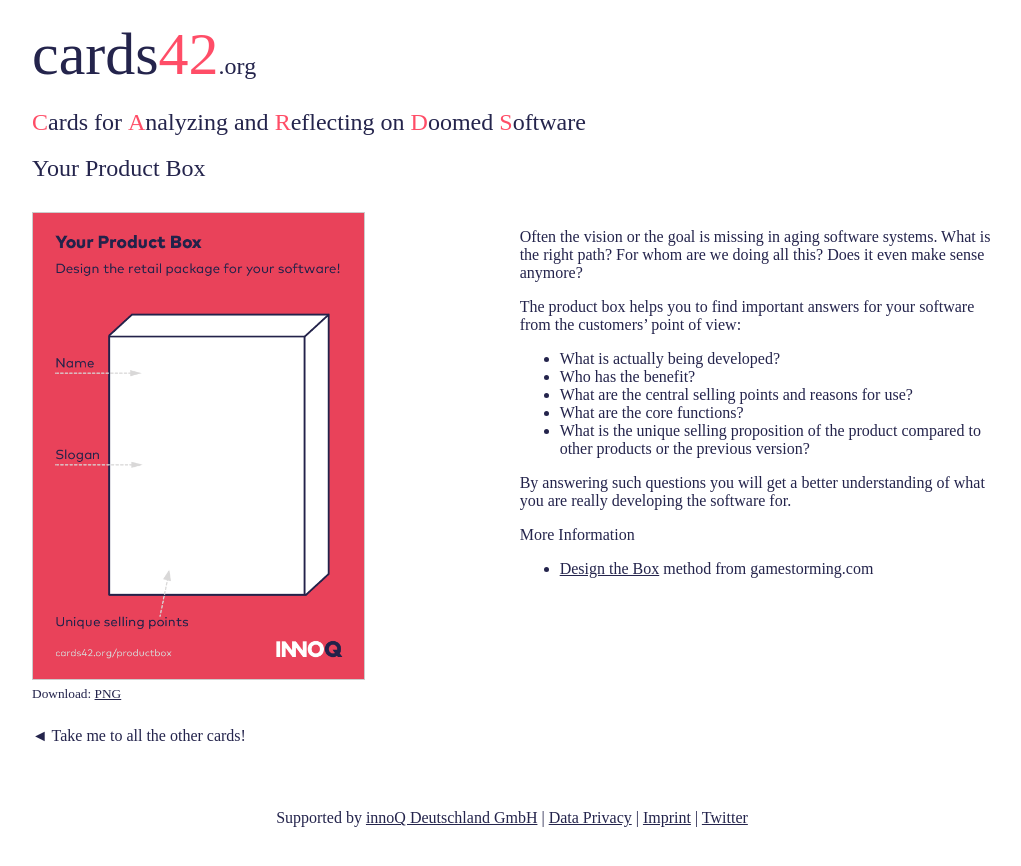
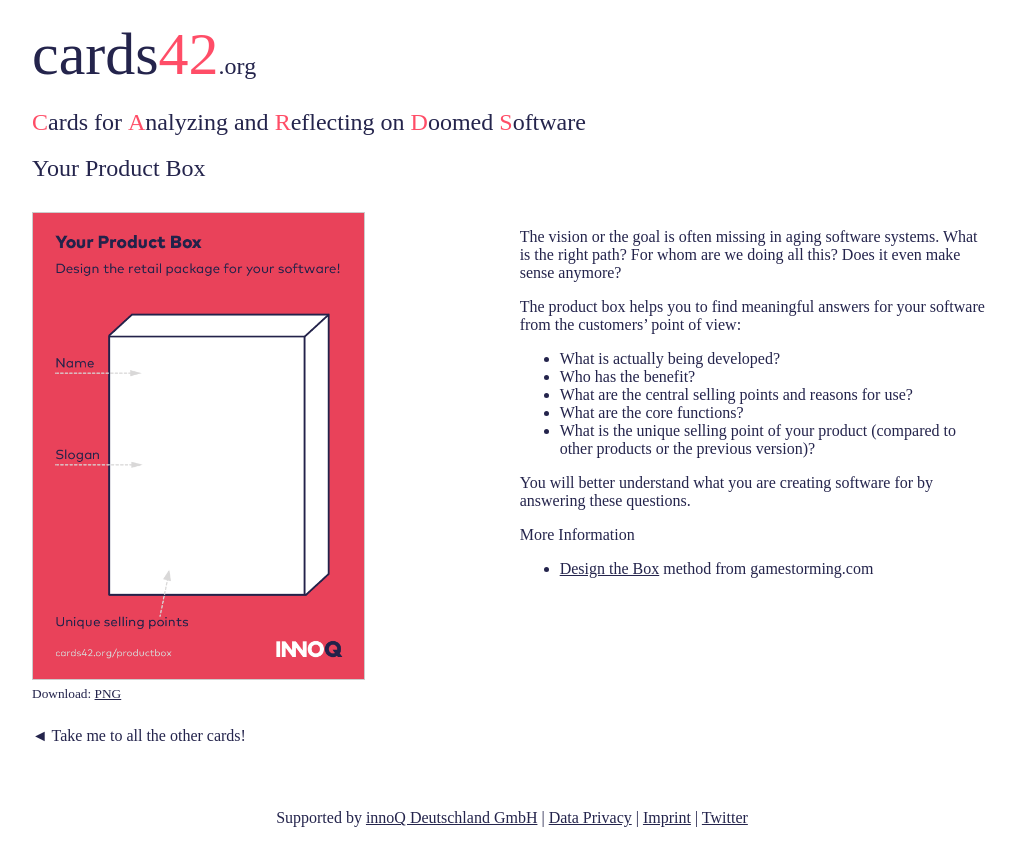
Before and after one commit to innoq/cards42org, a Jekyll site: the page built from _descriptions_EN/card05_productbox.md, in a window 1280 px wide. Shown: the top 866 px of the page, without its empty margins (128-1149 px from the left). Built offline with Jekyll 4.4.1, drawn with Linux system fonts in a browser that asks for light colours; some web fonts are replaced.

Commit message:
improve wording

```diff
--- a/_descriptions_EN/card05_productbox.md
+++ b/_descriptions_EN/card05_productbox.md
@@ -3,17 +3,17 @@ name: Your Product Box
 layout: card_page
 slug: productbox
 ---
-Often the vision or the goal is missing in aging software systems. What is the right path? For whom are we doing all this? Does it even make sense anymore?
+The vision or the goal is often missing in aging software systems. What is the right path? For whom are we doing all this? Does it even make sense anymore?
 
-The product box helps you to find important answers for your software from the customers' point of view:
+The product box helps you to find meaningful answers for your software from the customers' point of view:
 
 * What is actually being developed?
 * Who has the benefit?
 * What are the central selling points and reasons for use?
 * What are the core functions?
-* What is the unique selling proposition of the product compared to other products or the previous version?
+* What is the unique selling point of your product (compared to other products or the previous version)?
 
-By answering such questions you will get a better understanding of what you are really developing the software for.
+You will better understand what you are creating software for by answering these questions.
 
 **More Information**
 
```
